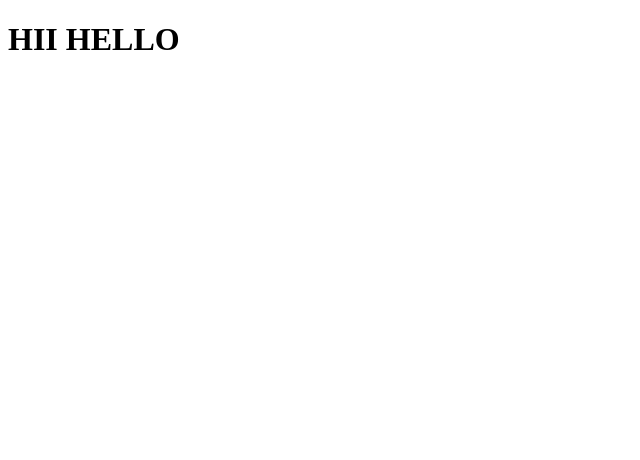
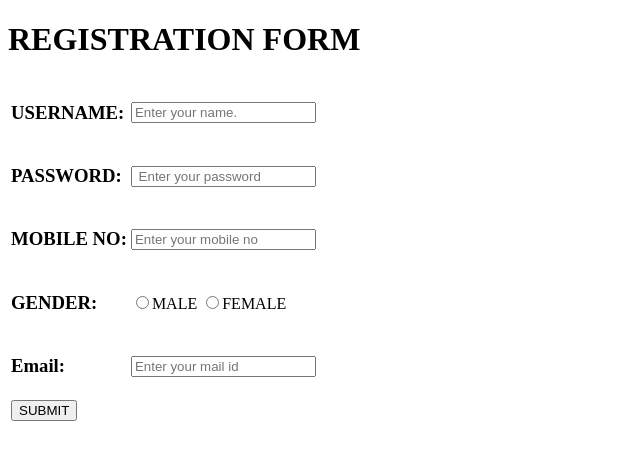
Before and after one commit to kirthikasimbu/Practice1, a plain HTML site: page index.html in a window 1280 px wide. Shown: the whole page, without its empty margins (0-640 px from the left). Drawn offline with Linux system fonts and the light colour scheme.

Commit message:
I created a form

```diff
--- a/index.html
+++ b/index.html
@@ -6,7 +6,42 @@
     <title>Document</title>
 </head>
 <body>
-    <h1>HII HELLO</h1>
+    <table>
+    <form action="">
+        <h1>REGISTRATION FORM</h1>
+        <tr>
+            <td><h3>USERNAME:</td></h3>
+            <td>
+        <input type="text" name="" id="" required placeholder="Enter your name."></td>
+        </tr>
+    <tr>
+        <td><h3>PASSWORD:</td></h3>
+        <td><input type="password" name="" id="" required placeholder=" Enter your password"></td>
+    </tr>
+    <tr>
+        <td><h3>MOBILE NO:</td></h3>
+        <td><input type="number" name="" id required placeholder="Enter your mobile no">
+    </tr>
+    <tr>
+       <td><p> <h3>GENDER:</p></td></h3>
+        <td>
+        <input type="radio" name="GENDER" id="MALE">MALE
+       <input type="radio" name="GENDER" id="female">FEMALE </td>
+        </tr>
+    <tr>
+        <td><h3>Email:</h3></td>
+        <td><input type="email" required placeholder="Enter your mail id"></td>
+    </tr>
+    <td>
+    <button>SUBMIT</button></td>
 
+
+
+
+
+
+
+</table>
+</form>
 </body>
 </html>
```
